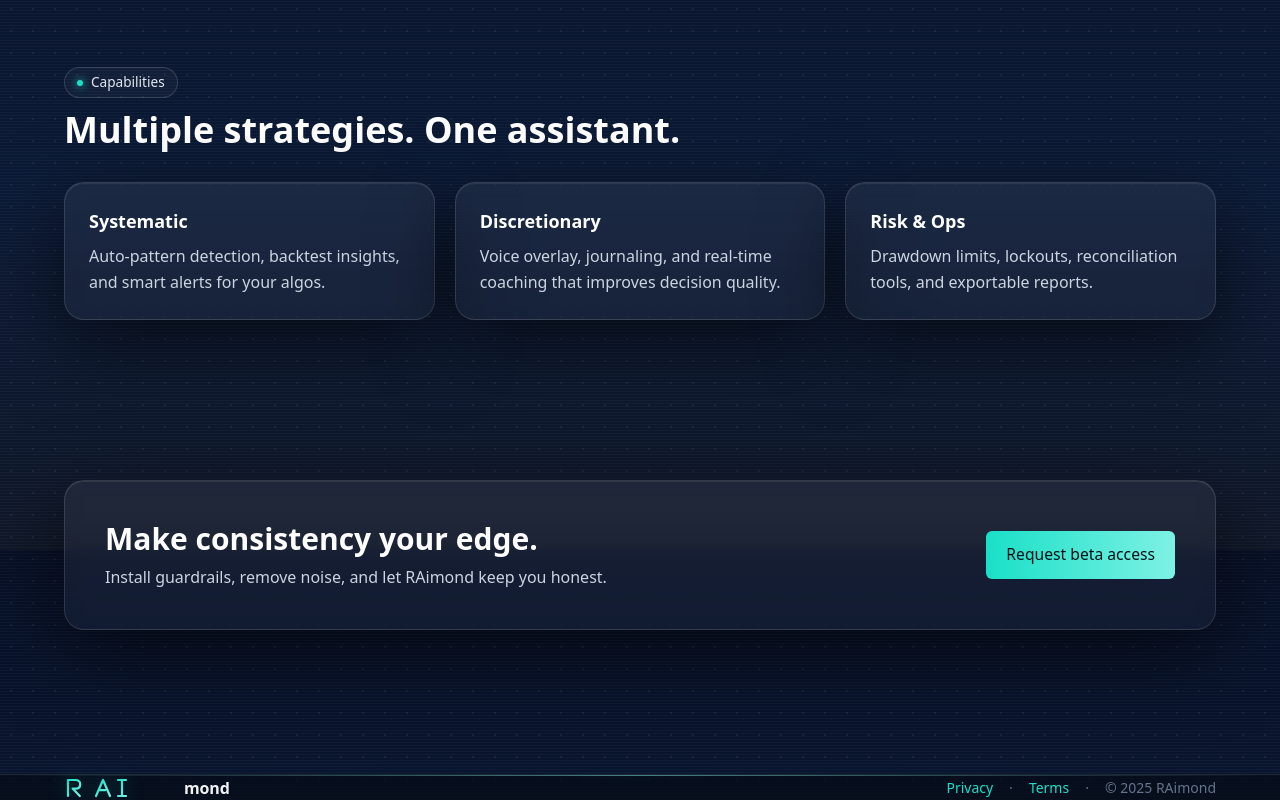
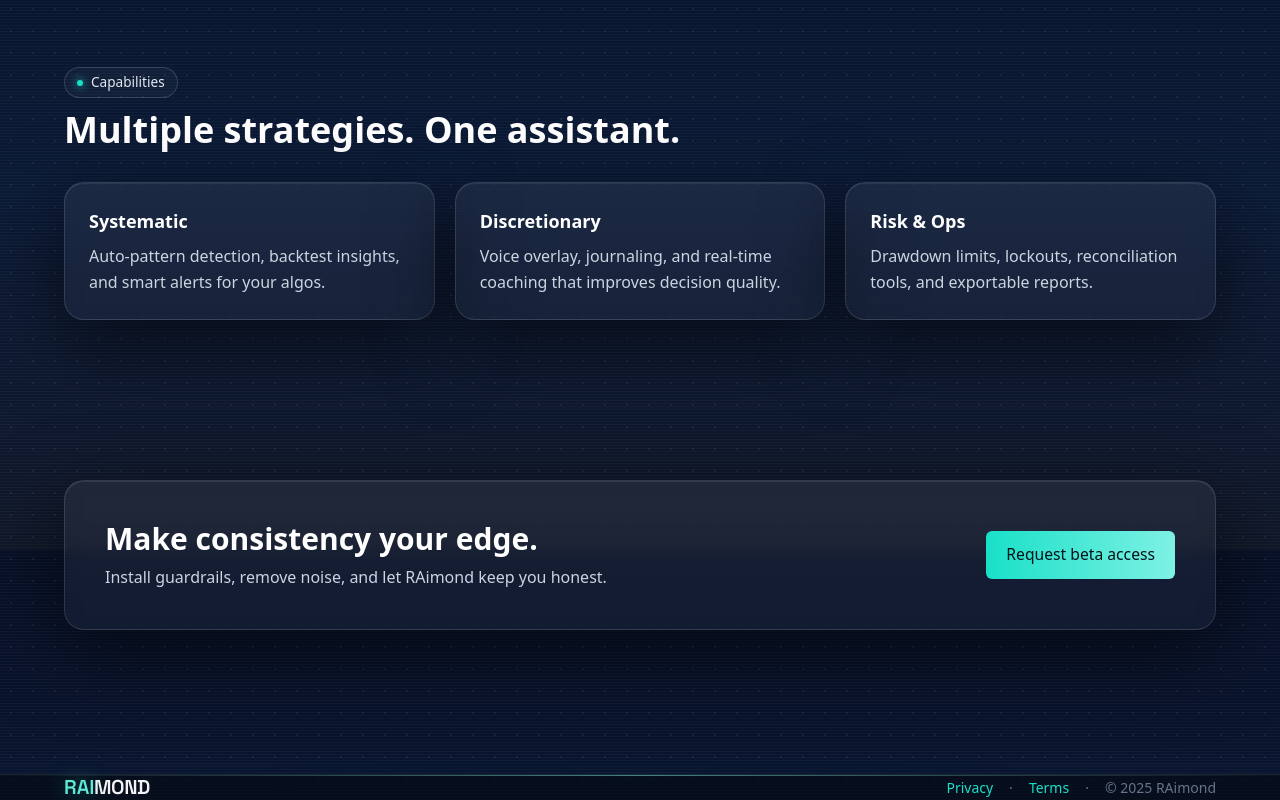
Before and after one commit to paperstreetleadsllc-cloud/raimond-website, a React (Vite) app: page / in a window 1280 px wide. Shown: the part 1850-2650 px from the top of the page. Built offline with nearby package versions, Linux system fonts and the light colour scheme.

Commit message:
Header: switch to single-word RAIMOND wordmark

```diff
--- a/src/shared/Footer.tsx
+++ b/src/shared/Footer.tsx
@@ -1,12 +1,11 @@
 import React from "react";
-import LogoWord from "../brand/LogoWord";
-
+import LogoRAIMOND from "../brand/LogoRAIMOND";
 export default function Footer(){
   return (
     <footer className="mt-20 bg-[rgba(5,10,20,.7)] border-t border-white/10">
       <div className="hr-glow" />
       <div className="container py-10 flex flex-col md:flex-row gap-6 items-start md:items-center justify-between">
-        <LogoWord />
+        <LogoRAIMOND />
         <div className="text-slate-300 text-sm flex items-center gap-4">
           <a className="link-accent" href="/privacy">Privacy</a>
           <span className="text-slate-500">·</span>
```
